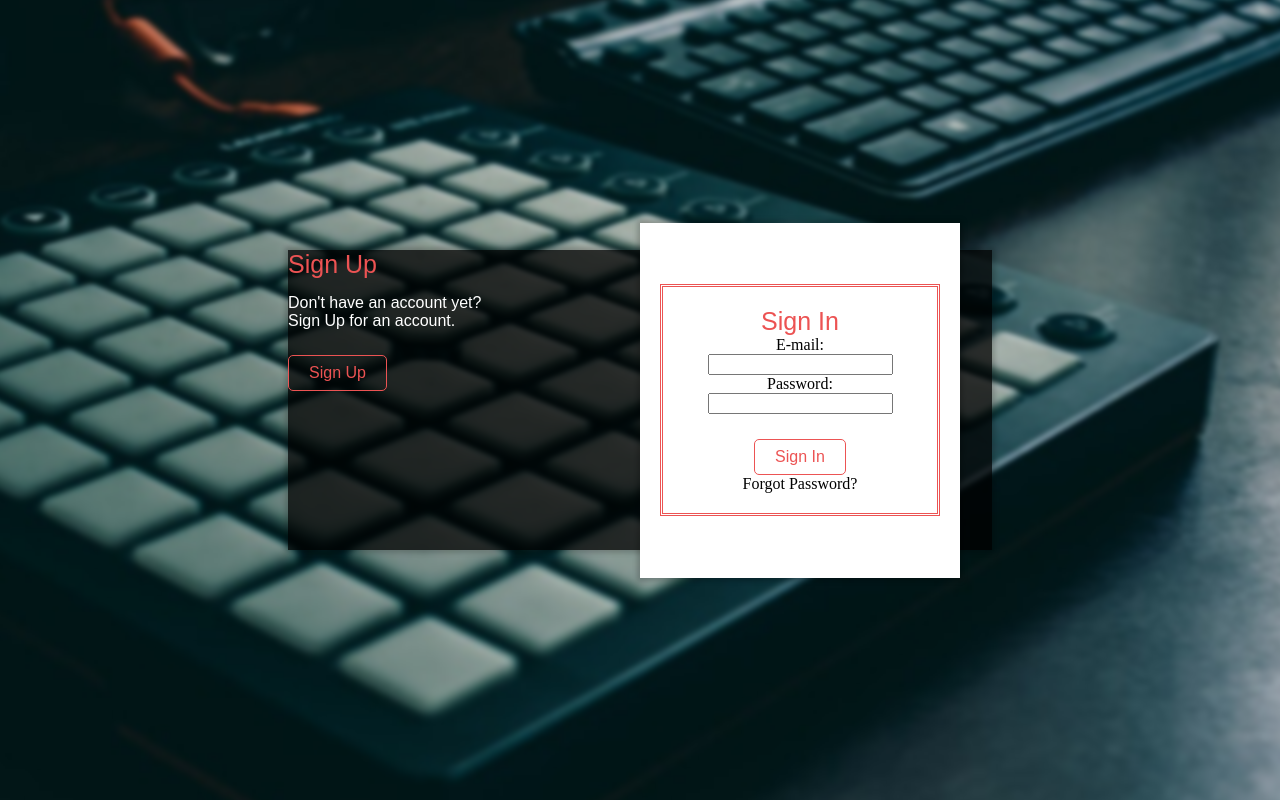
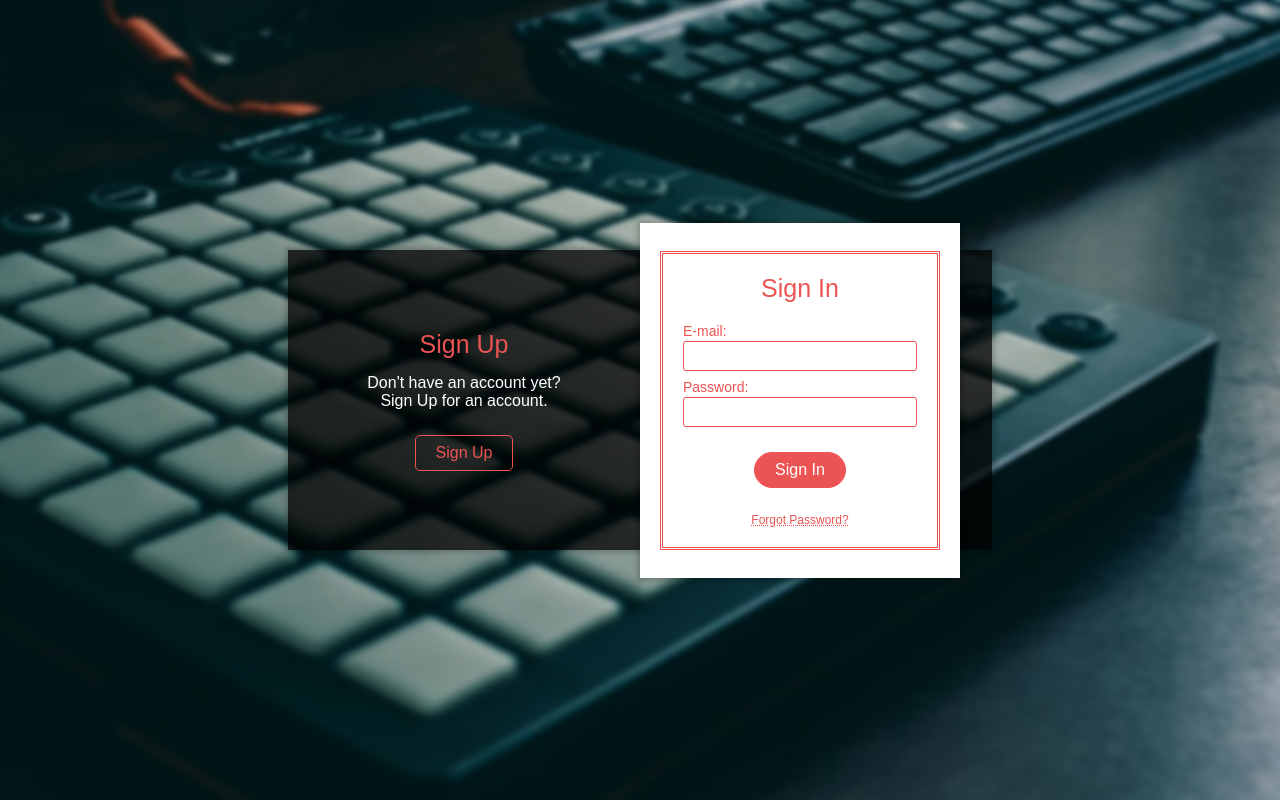
Before and after one commit to J-Ricker/switchable-sign-in-form, a plain HTML site: page index.html in a window 1280 px wide. Drawn offline with nearby package versions, Linux system fonts and the light colour scheme.

Commit message:
finished styling form

```diff
--- a/css/style.css
+++ b/css/style.css
@@ -32,11 +32,11 @@ body::before {
     height: 300px;
     width: 55%;
     margin: auto;
-    background: rgba(0, 0, 0, 0.75);
-    box-shadow: 0 0 5px 3px rgba(0, 0, 0, 0.2);
+    background: rgba(0,0,0,0.75);
+    box-shadow: 0 0 5px 3px rgba(0,0,0,0.2);
 }
 
-.grayBox .left .grayBox .right {
+.grayBox .left, .grayBox .right {
     text-align: center;
     display: grid;
     padding: 20px;
@@ -75,7 +75,7 @@ button {
 
 button:hover {
     background: #ec5353;
-    color: rgba(0, 0, 0, 0.75);
+    color: rgba(0,0,0,0.75);
 }
 
 .whiteBox {
@@ -90,7 +90,7 @@ button:hover {
     width: 25%;
     margin: auto;
     background: white;
-    box-shadow: 0 0 5px 3px rgba(0, 0, 0, 0.2);
+    box-shadow: 0 0 5px 3px rgba(0,0,0,0.2);
     transition: all 500ms ease-in-out;
 }
 
@@ -102,3 +102,62 @@ button:hover {
     border: 3px double #ec5353;
     padding: 20px;
 }
+
+input {
+    text-align: left;
+    font-size: 16px;
+    box-sizing: border-box;
+    font-family: Montserrat, sans-serif;
+    border: 1px solid #ec5353;
+    border-radius: 3px;
+    color: #ec5353;
+    width: 100%;
+    padding: 5px;
+    transition: all 300ms ease-in-out;
+}
+
+input:focus {
+    background: rgba(0,0,0,0.05);
+}
+
+label {
+    display: block;
+    margin: 8px 0 2px 0;
+    color: #ec5353;
+    font-family: Montserrat, sans-serif;
+    font-size: 14px;
+    box-sizing: border-box;
+    text-align: left;
+}
+
+label:first-of-type {
+    margin-top: 20px;
+}
+
+.forgotPassword {
+    font-size: 12px;
+    font-family: Montserrat, sans-serif;
+    color: #ec5353;
+    margin-top: 25px;
+    text-decoration: underline;
+    text-decoration-style: dotted;
+    cursor: pointer;
+}
+
+.ellipse {
+    font-size: 16px;
+    margin: 25px 0 0 0;
+    color: white;
+    border: 1px solid #ec5353;
+    background: #ec5353;
+    font-family: Montserrat, sans-serif;
+    padding: 8px 20px;
+    border-radius: 500px;
+    cursor: pointer;
+    transition: all 300ms ease-in-out;
+}
+
+.ellipse:hover {
+    color: white;
+    box-shadow: 0 0 8px 0 #ec5353;
+}
```
